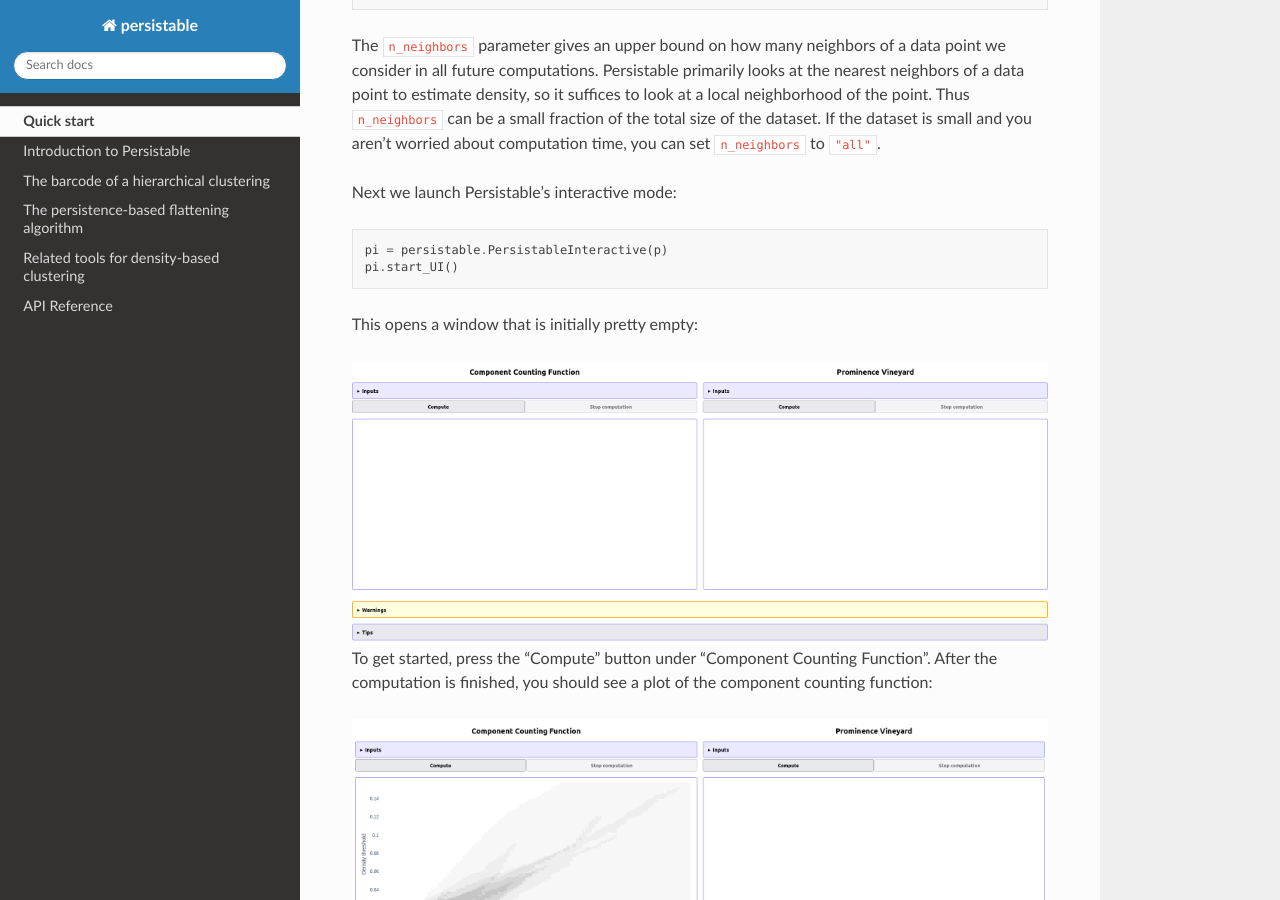
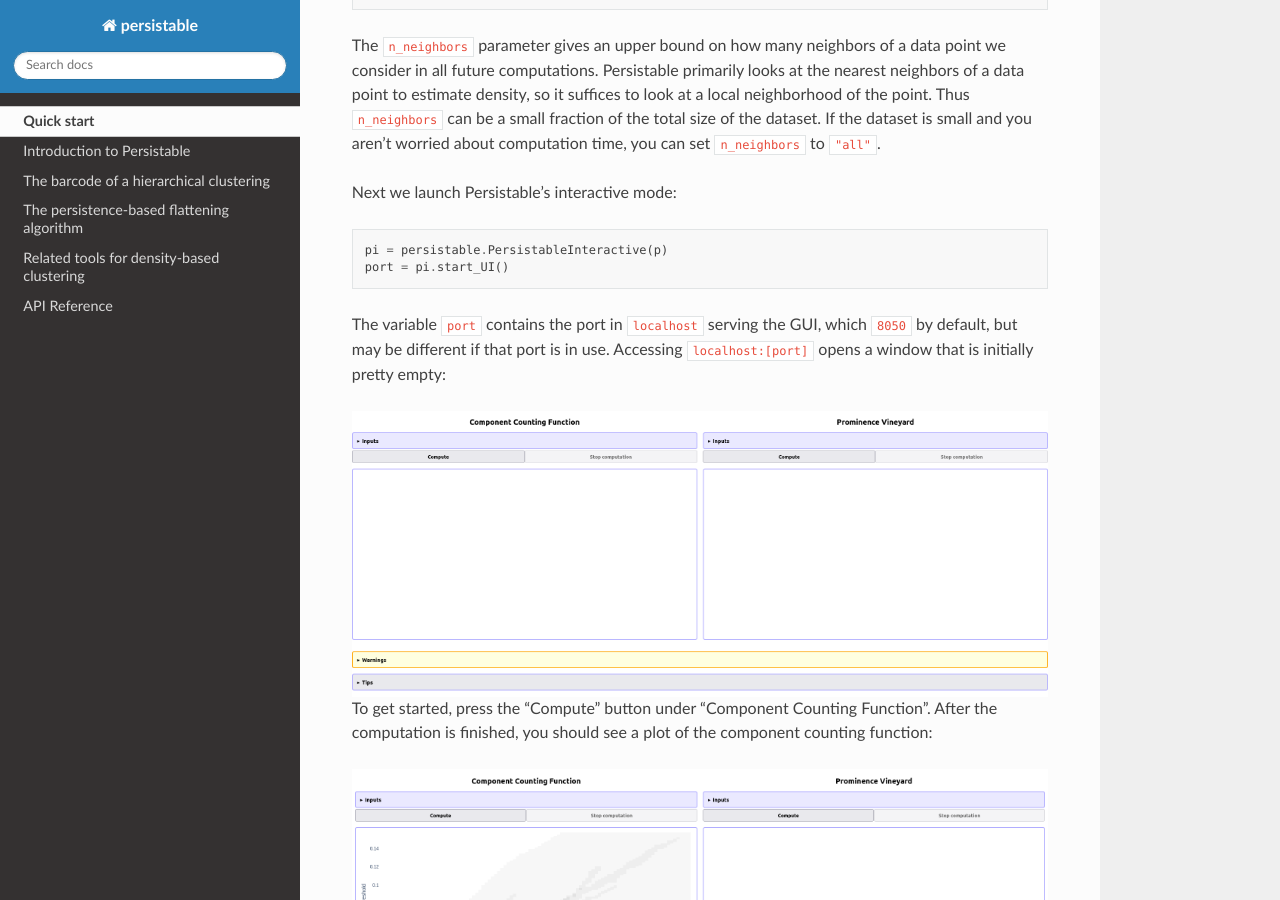
Before and after one commit to LuisScoccola/persistable, a Sphinx documentation site: the page built from docs/quickstart.rst, in a window 1280 px wide and 900 px high, scrolled down 1383 px. Built offline with Sphinx 7.4.7 and the Read the Docs theme 2.0.0, drawn with Linux system fonts in a browser that asks for light colours.

Commit message:
document port

```diff
--- a/docs/introductiontopersistable.rst
+++ b/docs/introductiontopersistable.rst
@@ -236,9 +236,11 @@ we use Persistable's interactive mode:
 
 	p = persistable.Persistable(data, n_neighbors="all")
 	pi = persistable.PersistableInteractive(p)
-	pi.start_UI()
+	port = pi.start_UI()
 
-This opens a window that is initially pretty empty:
+The variable ``port`` contains the port in ``localhost`` serving the GUI, which
+``8050`` by default, but may be different if that port is in use.
+Accessing ``localhost:[port]`` opens a window that is initially pretty empty:
 
 .. figure:: pictures/interactive_mode_initial.png
     :align: center
--- a/docs/quickstart.rst
+++ b/docs/quickstart.rst
@@ -53,9 +53,11 @@ Next we launch Persistable's interactive mode:
 .. code:: python
 
 	pi = persistable.PersistableInteractive(p)
-	pi.start_UI()
+	port = pi.start_UI()
 
-This opens a window that is initially pretty empty:
+The variable ``port`` contains the port in ``localhost`` serving the GUI, which
+``8050`` by default, but may be different if that port is in use.
+Accessing ``localhost:[port]`` opens a window that is initially pretty empty:
 
 .. figure:: pictures/interactive_mode_initial.png
     :align: center
```
